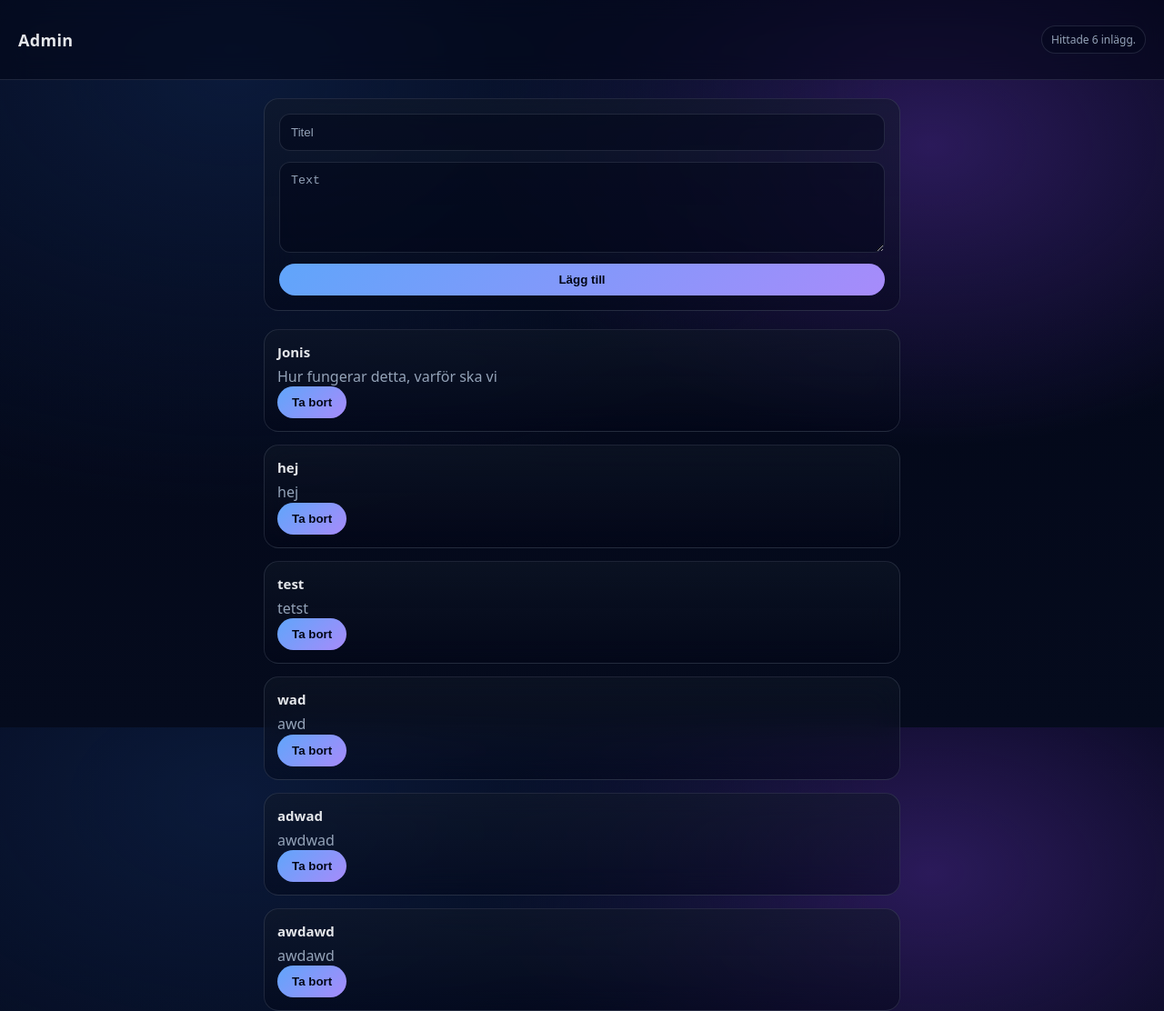
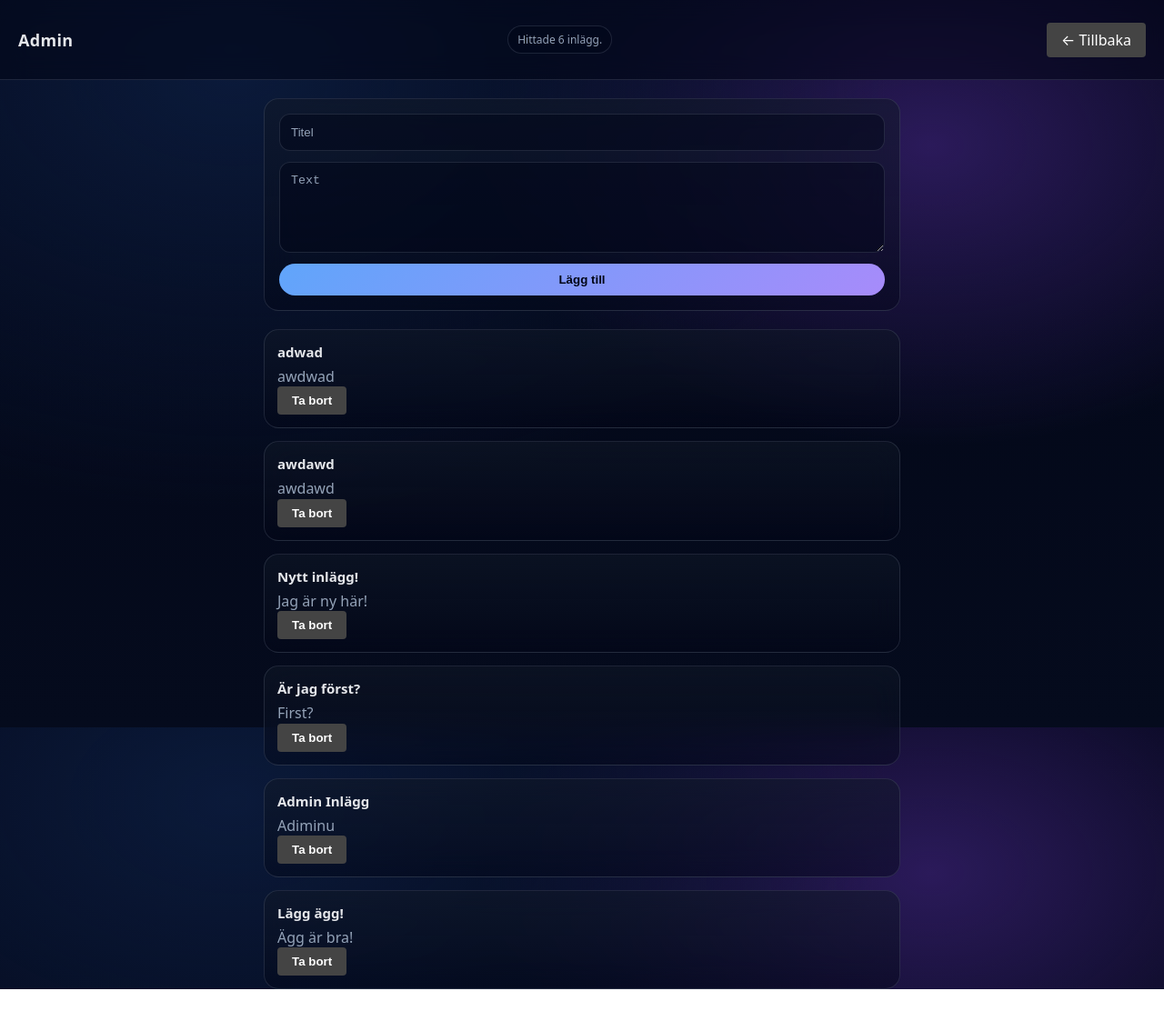
Before and after one commit to jonatandahl05/my-pwa-app, a website built with Vite: page admin.html in a window 1280 px wide. Shown: the whole page at 91% size. After the commit the page ends 1088 px from the top, so only its background shows below. Built offline with nearby package versions, Linux system fonts and the light colour scheme; data requests are answered from the project's data file.

Commit message:
Login as "admin" changes
Login as admin now takes you t admin.html, it also reveals the button to go back to admin page. Added a back button

```diff
--- a/admin.html
+++ b/admin.html
@@ -9,6 +9,8 @@
   <header>
     <h1>Admin</h1>
     <p id="status">—</p>
+
+    <a href="index.html" class="btn">← Tillbaka</a>
   </header>
 
   <main>
--- a/db.json
+++ b/db.json
@@ -1,27 +1,5 @@
 {
   "posts": [
-    {
-      "id": "0b98",
-      "title": "Jonis",
-      "content": "Hur fungerar detta, varför ska vi"
-    },
-    {
-      "id": "e10f",
-      "title": "hej",
-      "content": "hej"
-    },
-    {
-      "id": "2a29",
-      "title": "test",
-      "content": "tetst",
-      "createdAt": "2026-02-03T09:19:05.083Z"
-    },
-    {
-      "id": "60b5",
-      "title": "wad",
-      "content": "awd",
-      "createdAt": "2026-02-03T09:21:31.934Z"
-    },
     {
       "id": "36e1",
       "title": "adwad",
@@ -33,6 +11,27 @@
       "title": "awdawd",
       "content": "awdawd",
       "createdAt": "2026-02-03T09:33:33.401Z"
+    },
+    {
+      "id": "c873",
+      "title": "Nytt inlägg!",
+      "content": "Jag är ny här!"
+    },
+    {
+      "id": "fc46",
+      "title": "Är jag först?",
+      "content": "First?"
+    },
+    {
+      "id": "1b77",
+      "title": "Admin Inlägg",
+      "content": "Adiminu",
+      "createdAt": "2026-02-03T11:49:57.402Z"
+    },
+    {
+      "id": "3093",
+      "title": "Lägg ägg!",
+      "content": "Ägg är bra!"
     }
   ],
   "comments": [
--- a/src/styles/main.css
+++ b/src/styles/main.css
@@ -73,6 +73,19 @@ header h1 {
 
   border: 1px solid var(--border);
   background: rgba(2, 6, 23, 0.35);
+}
+
+.btn {
+  display: inline-block;
+  padding: 0.5rem 1rem;
+  background: #444;
+  color: white;
+  text-decoration: none;
+  border-radius: 4px;
+}
+
+.btn:hover {
+  background: #666;
 }
 
 /* ===== LAYOUT ===== */
--- a/src/utils/apiFetch.js
+++ b/src/utils/apiFetch.js
@@ -1,16 +1,12 @@
 export async function apiFetch(url, options = {}) {
-    try {
-        const res = await fetch(url, options);
-        if (!res.ok) throw new Error("Fetch failed + ${res.status}");
+  const res = await fetch(url, options);
 
-        if (res.status === 204)
-            return null; // No content to return
+  if (!res.ok) {
+    const text = await res.text().catch(() => "");
+    throw new Error(`Fetch failed: ${res.status} ${res.statusText} ${text}`);
+  }
 
-        return res.json();
+  if (res.status === 204) return null;
 
-    } catch (err) {
-        console.error("API Fetch Error:", err);
-        throw err; // Re-throw the error for further handling
-    }
-
+  return res.json();
 }
--- a/src/utils/login.js
+++ b/src/utils/login.js
@@ -51,18 +51,23 @@ export function initAuth(form, onAuthChange) {
             loginInput.hidden = false;
             loginBtn.hidden = false;
             logoutBtn.hidden = true;
-            form.style.display = "none";
+            //form.style.display = "none";
         }
 
         if (onAuthChange) onAuthChange();
     }
 
     loginBtn.addEventListener("click", () => {
-        const name = loginInput.value.trim();
-        if (!name) return;
-        const role = name === "admin" ? "admin" : "editor";
-        login(name, role);
-        renderAuth();
+    const name = loginInput.value.trim();
+    if (!name) return;
+
+    const role = name === "admin" ? "admin" : "editor";
+    login(name, role);
+    renderAuth();
+
+    if (role === "admin") {
+        window.location.href = "/admin.html";
+    }
     });
 
     logoutBtn.addEventListener("click", () => {
@@ -70,5 +75,7 @@ export function initAuth(form, onAuthChange) {
         renderAuth();
     });
 
+
+
     renderAuth();
 }
```
Also changed, not shown: index.html (+5 -6 lines), src/main.js (+12 -10 lines).
